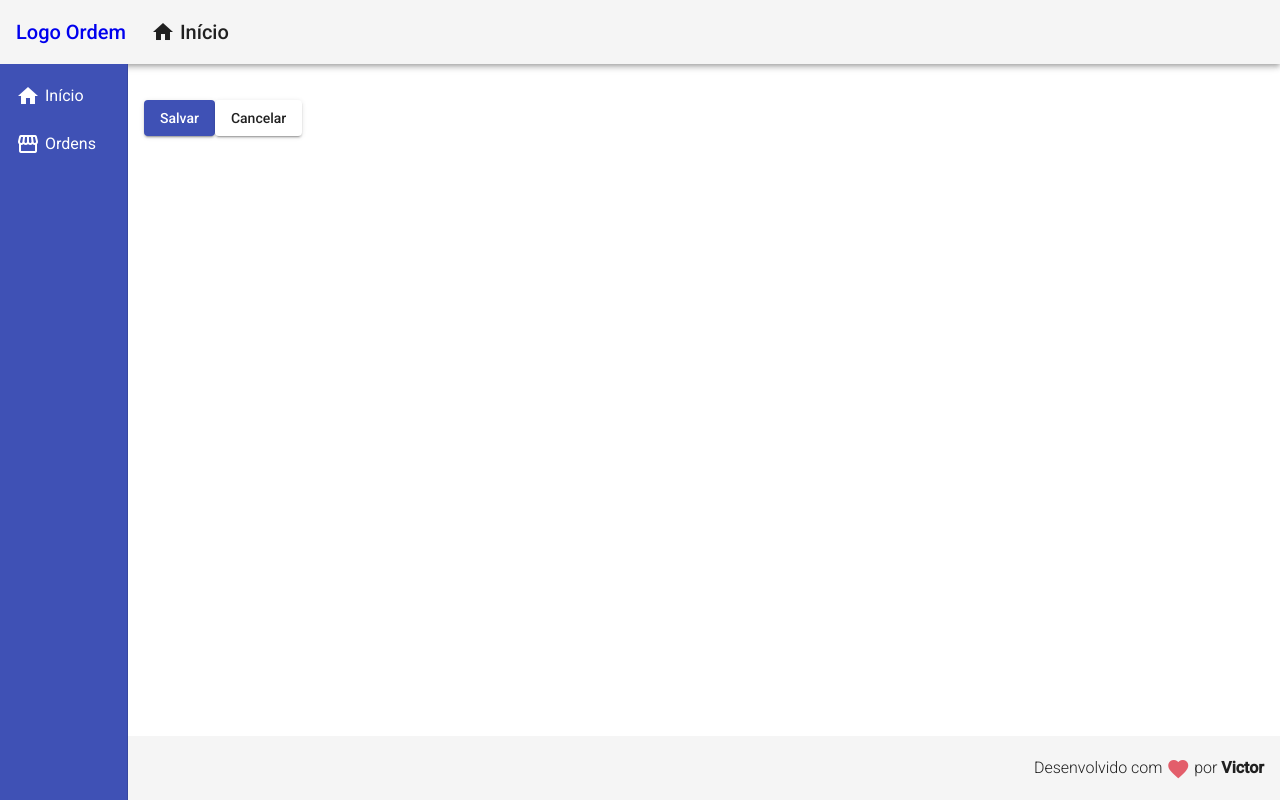
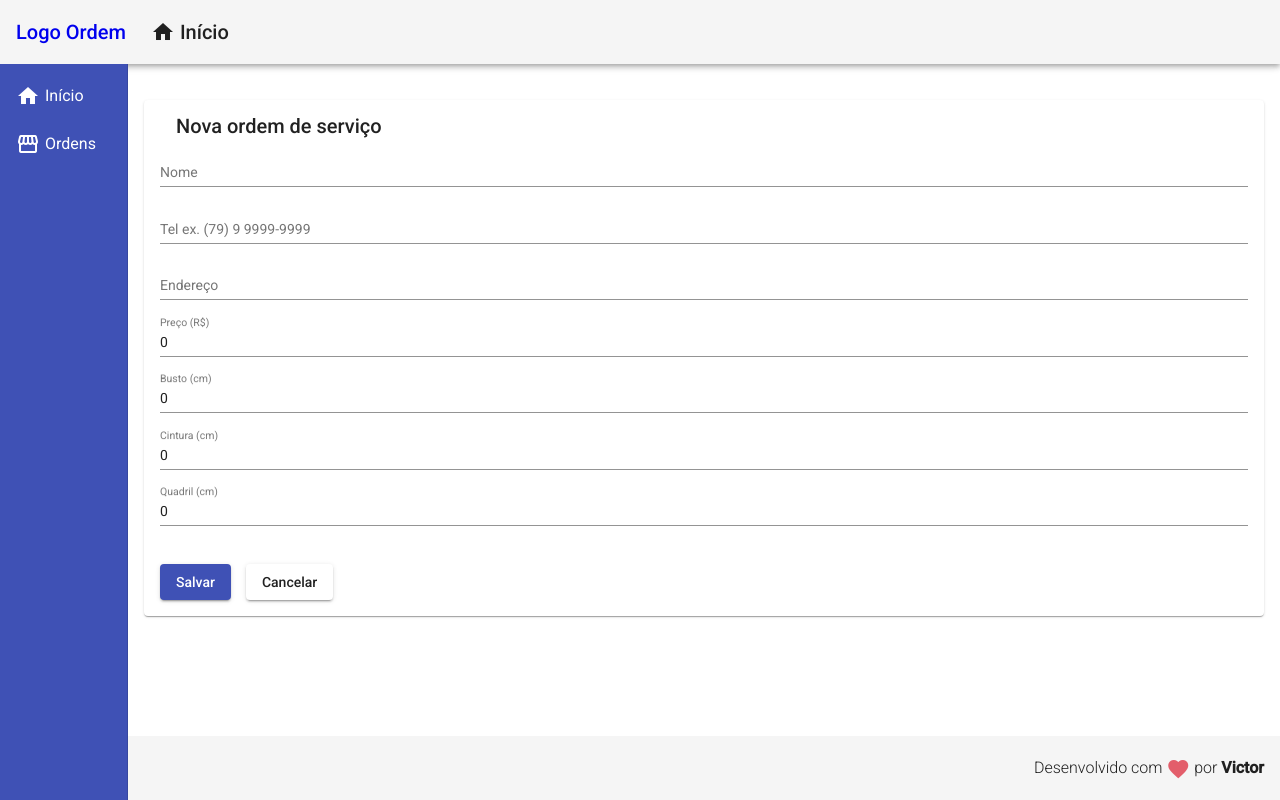
Before and after one commit to victor-souza-vieira/ordem-servico-front, an Angular app: page /ordens/ordem-create in a window 1280 px wide. Built offline with nearby package versions, Linux system fonts and the light colour scheme.

Commit message:
form cadastro

```diff
--- a/src/app/components/ordem/ordem-create/ordem-create.component.css
+++ b/src/app/components/ordem/ordem-create/ordem-create.component.css
@@ -0,0 +1,9 @@
+form{
+    display: flex;
+    flex-direction: column;
+}
+
+button{
+    margin-right: 15px;
+    margin-top: 20px;
+}
--- a/src/app/components/ordem/ordem-create/ordem-create.component.html
+++ b/src/app/components/ordem/ordem-create/ordem-create.component.html
@@ -1,6 +1,36 @@
+<mat-card>
+    <mat-card-header>
+        <mat-card-title>Nova ordem de serviço</mat-card-title>
+    </mat-card-header>
+
+    <form action="">
+        <mat-form-field>
+            <input matInput placeholder="Nome" [(ngModel)]="ordem.nomeCliente" name="nome">
+        </mat-form-field>
+        <mat-form-field>
+            <input matInput placeholder="Tel ex. (79) 9 9999-9999" [(ngModel)]="ordem.telefone" name="telefone">
+        </mat-form-field>
+        <mat-form-field>
+            <input matInput placeholder="Endereço" [(ngModel)]="ordem.endereco" name="endereco">
+        </mat-form-field>
+        <mat-form-field>
+            <input matInput placeholder="Preço (R$)" [(ngModel)]="ordem.preco" name="preco">
+        </mat-form-field>
+        <mat-form-field>
+            <input matInput placeholder="Busto (cm)" [(ngModel)]="ordem.busto" name="busto">
+        </mat-form-field>
+        <mat-form-field>
+            <input matInput placeholder="Cintura (cm)" [(ngModel)]="ordem.cintura" name="cintura">
+        </mat-form-field>
+        <mat-form-field>
+            <input matInput placeholder="Quadril (cm)" [(ngModel)]="ordem.quadril" name="quadril">
+        </mat-form-field>
+    </form>
+
     <button mat-raised-button (click)="createOrdem()" color="primary">
         Salvar
     </button>
     <button mat-raised-button (click)="cancelar()" color="danger">
         Cancelar
     </button>
+</mat-card>
--- a/src/app/components/ordem/ordem-create/ordem-create.component.ts
+++ b/src/app/components/ordem/ordem-create/ordem-create.component.ts
@@ -11,13 +11,13 @@ import { Router } from '@angular/router';
 export class OrdemCreateComponent implements OnInit {
 
   ordem: Ordem = {
-    nomeCliente: "Maria Clara",
-    telefone: "909990909",
-    endereco: "endereco é lá",
-    preco: 11,
-    busto: 12.4,
-    cintura: 13.5,
-    quadril: 14.6,
+    nomeCliente: "",
+    telefone: "",
+    endereco: "",
+    preco: 0,
+    busto: 0,
+    cintura: 0,
+    quadril: 0,
   }
 
   constructor(private ordemService: OrdemService,
@@ -29,7 +29,7 @@ export class OrdemCreateComponent implements OnInit {
 
   createOrdem(): void{
     this.ordemService.create(this.ordem).subscribe(() => {
-      this.ordemService.showMessage('hey broder!')
+      this.ordemService.showMessage('Ordem de serviço criada!')
       this.router.navigate(['/ordens'])
     })
 
```
Also changed, not shown: src/app/app.module.ts (+8 -1 lines). Lines whose indentation alone changed are shown as unchanged.
